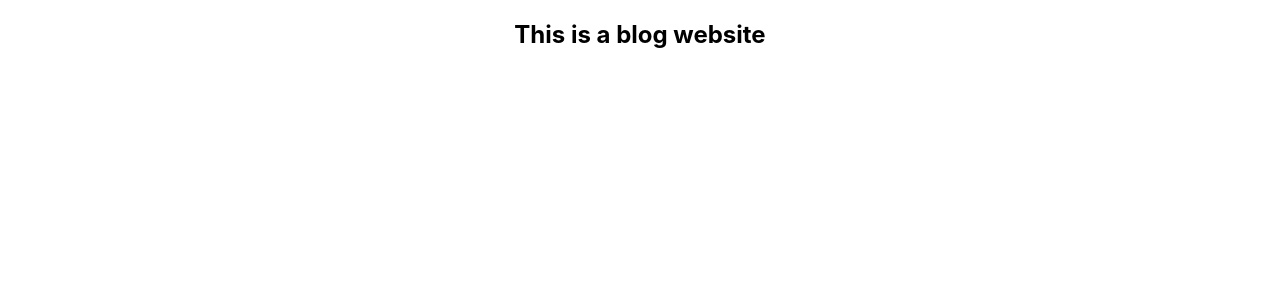
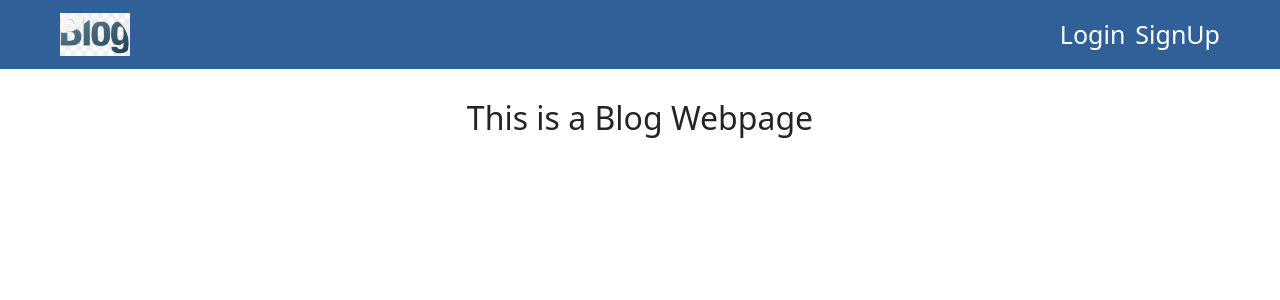
Before and after one commit to md-fuad-hasan/blog-frontend, a React (Create React App) app: page / in a window 1280 px wide. Shown: the top 300 px of the page. Built offline with nearby package versions, Linux system fonts and the light colour scheme.

Commit message:
Adding Navbar with React-Router

```diff
--- a/src/App.js
+++ b/src/App.js
@@ -1,11 +1,15 @@
 
+import { BrowserRouter } from 'react-router-dom';
 import './App.css';
 import Main from './Components/Main';
 
 function App() {
   return (
     <div className="App">
-      <Main />
+      <BrowserRouter>
+          <Main />
+      </BrowserRouter>
+
     </div>
   );
 }
--- /dev/null
+++ b/src/Components/Auth/Login.js
@@ -0,0 +1,11 @@
+import React from "react";
+
+const Login = ()=>{
+    return(
+        <div>
+            <h2>This is Login Page</h2>
+        </div>
+    );
+}
+
+export default Login;  // import in Main.js
--- /dev/null
+++ b/src/Components/Auth/SignUp.js
@@ -0,0 +1,11 @@
+import React from "react";
+
+const Signup = ()=>{
+    return(
+        <div>
+            <h2>This is Signup Page</h2>
+        </div>
+    );
+}
+
+export default Signup;  // import  in Main.js
--- /dev/null
+++ b/src/Components/Blog/Blog.js
@@ -0,0 +1,11 @@
+import React from "react";
+
+const Blog = ()=>{
+    return(
+        <div>
+            <h2>This is a Blog Webpage</h2>
+        </div>
+    );
+}
+
+export default Blog;  // import in Main.js
--- /dev/null
+++ b/src/Components/Header/Header.css
@@ -0,0 +1,12 @@
+.Navigation{
+    margin-bottom: 30px;
+    background-color: rgb(49, 96, 153);
+
+ }
+.NavLink, .Brand{
+    text-decoration: none;
+    color: white;
+    font-size: 25px;
+
+    margin-left: 10px;
+ }
--- /dev/null
+++ b/src/Components/Header/Header.js
@@ -0,0 +1,40 @@
+import React, { useState } from 'react';
+import { NavLink } from 'react-router-dom';
+import { Navbar, NavbarBrand, Nav, NavItem,Collapse, NavbarToggler } from 'reactstrap';
+import './Header.css';
+import Logo from '../../asset/Logo/blogger-logo.jpg';
+const Header = () => {
+  const [isOpen, setIsOpen] = useState(false);
+
+  const toggleNavbar = () => {
+    setIsOpen(!isOpen);
+  };
+
+  return (
+    <div className='Navigation'>
+        <Navbar  className='Navi py-2 py-xxl-3' expand="md" >
+
+            <NavbarBrand href="/" className='ms-md-5 Brand'>
+                <img src={Logo} alt='Logo' width="70px" />
+            </NavbarBrand>
+
+            <NavbarToggler onClick={toggleNavbar} />
+            <Collapse isOpen={isOpen} navbar >
+                <Nav className='ms-auto me-md-5' navbar>
+                <NavItem>
+                    <NavLink to="/login" className='NavLink'>Login</NavLink>
+                </NavItem>
+                <NavItem>
+                    <NavLink to="/signup" className='NavLink'>SignUp</NavLink>
+                </NavItem>
+
+                </Nav>
+            </Collapse>
+
+        </Navbar>
+    </div>
+
+  );
+};
+
+export default Header;
--- a/src/Components/Main.js
+++ b/src/Components/Main.js
@@ -1,5 +1,9 @@
 import React, { Component } from "react";
-
+import Header from "./Header/Header";
+import { Navigate, Route, Routes } from "react-router";
+import Login from "./Auth/Login";
+import Signup from "./Auth/SignUp";
+import Blog from "./Blog/Blog";
 
 class Main extends Component{
 
@@ -7,11 +11,13 @@ class Main extends Component{
 
         return(
             <div>
-                <div className="container">
-
-                    <h2>This is a blog website</h2>
-
-                </div>
+                <Header />
+                <Routes>
+                    <Route path="/login" element={<Login />} />
+                    <Route path="/signup" element={<Signup />} />
+                    <Route path="/" exact element={<Blog />} />
+                    <Route path="*" element={<Navigate to="/" />} />
+                </Routes>
             </div>
         );
     }
--- a/src/index.js
+++ b/src/index.js
@@ -2,7 +2,10 @@ import React from 'react';
 import ReactDOM from 'react-dom/client';
 import './index.css';
 import App from './App';
+import 'bootstrap/dist/css/bootstrap.min.css';
+
 import reportWebVitals from './reportWebVitals';
+
 
 const root = ReactDOM.createRoot(document.getElementById('root'));
 root.render(
```
Also changed, not shown: src/asset/Logo/blog.avif (added), src/asset/Logo/blogger-logo.jpg (added).
